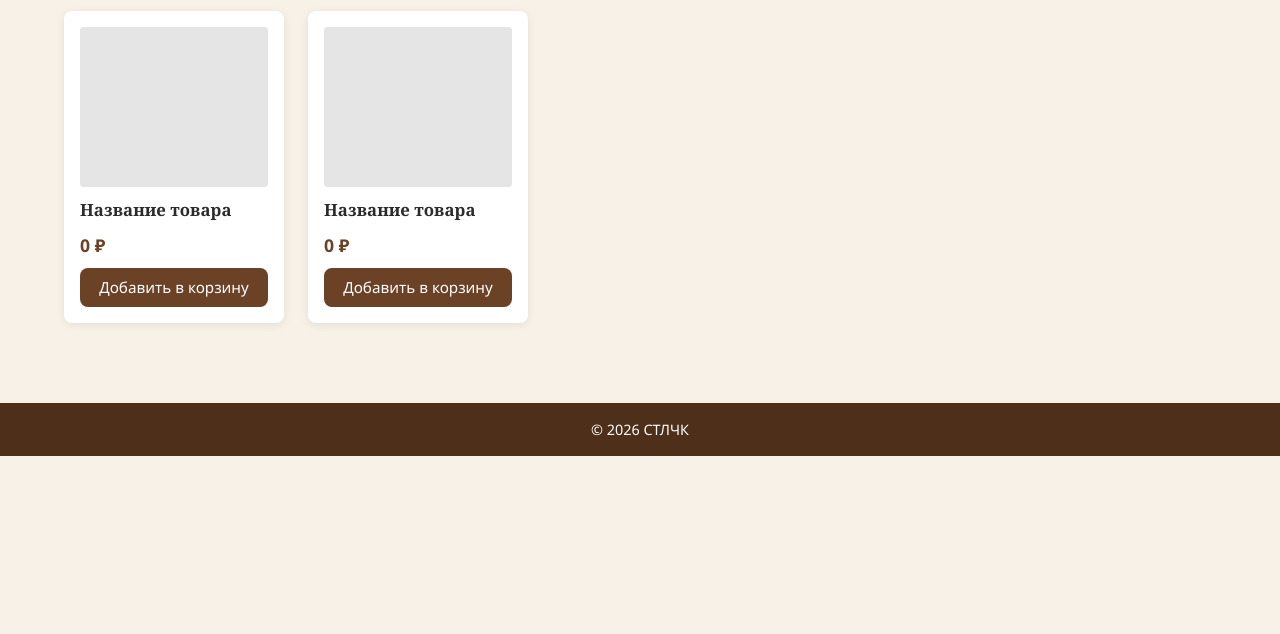
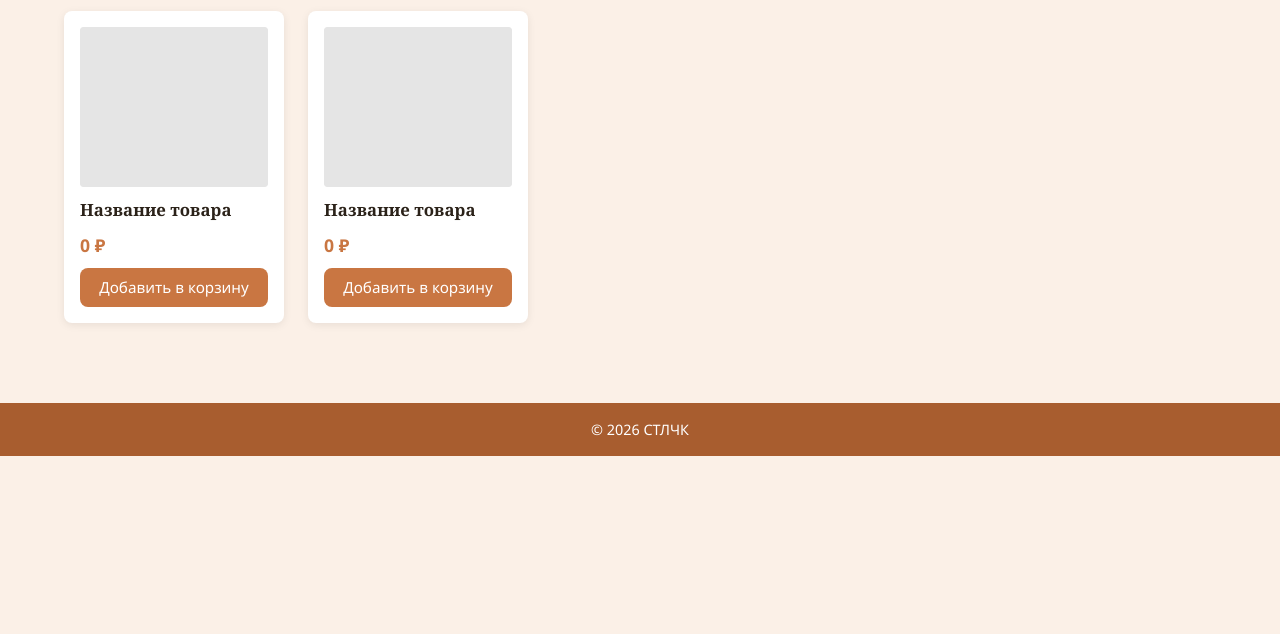
Before and after one commit to wymmsy/stulchik-store, a plain HTML site: page index.html in a window 1280 px wide. Shown: the part 166-800 px from the top of the page. Drawn offline with Linux system fonts and the light colour scheme.

Commit message:
style: смена цветовой палитры на терракотовую (#C97642)
Обновлены CSS-переменные и фавикон под новую основную цветовую гамму.

```diff
--- a/css/style.css
+++ b/css/style.css
@@ -7,12 +7,12 @@
 }
 
 :root {
-  --color-bg: #f8f1e7;
+  --color-bg: #fbf0e7;
   --color-surface: #ffffff;
-  --color-text: #2b2b2b;
-  --color-muted: #8a7566;
-  --color-primary: #6b4226;
-  --color-primary-dark: #4e2f1a;
+  --color-text: #2b2219;
+  --color-muted: #a97c5d;
+  --color-primary: #c97642;
+  --color-primary-dark: #a85d2f;
   --radius: 8px;
   --shadow: 0 2px 8px rgba(0, 0, 0, 0.08);
 }
```
Also changed, not shown: favicon.svg.
